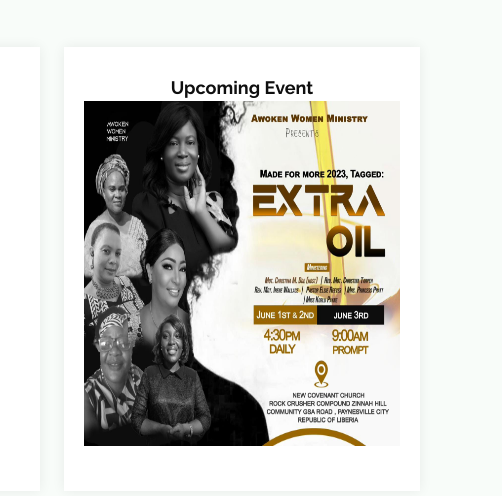
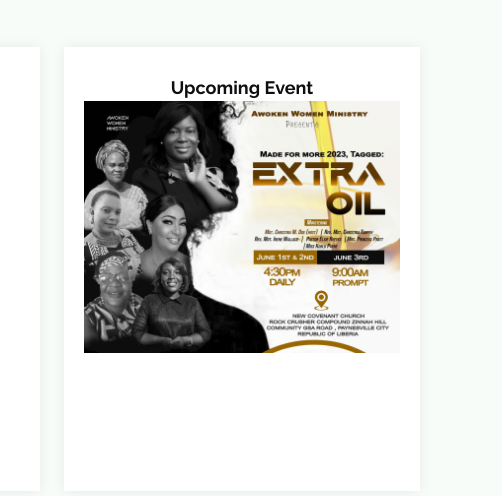
Before and after one commit to JKMenson/NCC-Website, a plain HTML site: page index.html in a window 1280 px wide. Shown: the part 2339-2835 px from the top of the page, 778-1280 px from the left. Drawn offline with Linux system fonts and the light colour scheme; a script that the page names is missing.

Commit message:
initial commit

```diff
--- a/index.html
+++ b/index.html
@@ -268,7 +268,7 @@
           <div class="col-lg-4 col-md-6 d-flex align-items-stretch">
             <div class="member">
               <h4>Upcoming Event</h4>
-              <img src="assets/img/pic20.jpg" alt="" style="border-radius: 0; max-width: 100%; height:90%">
+              <img src="assets/img/pic20.jpg" alt="" style="border-radius: 0; max-width: 100%; height:auto">
             </div>
           </div>
         </div>
```
